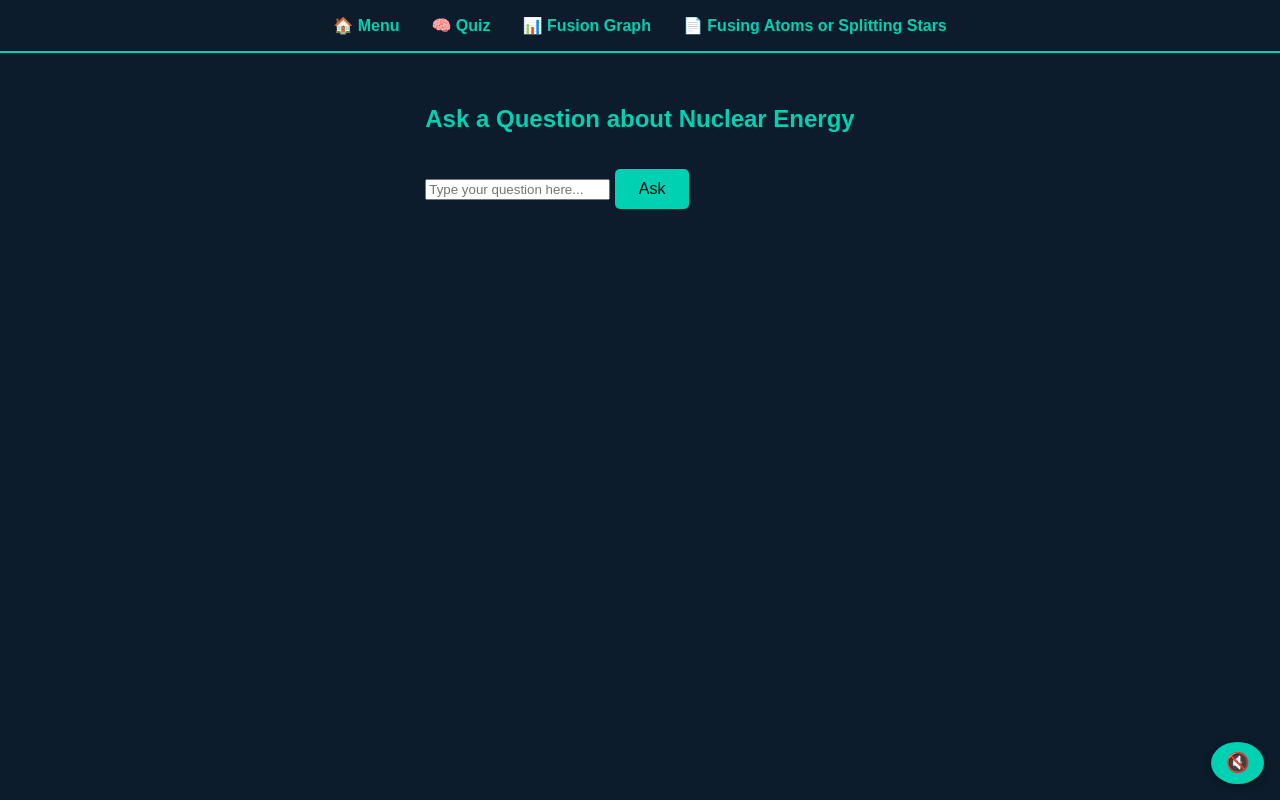
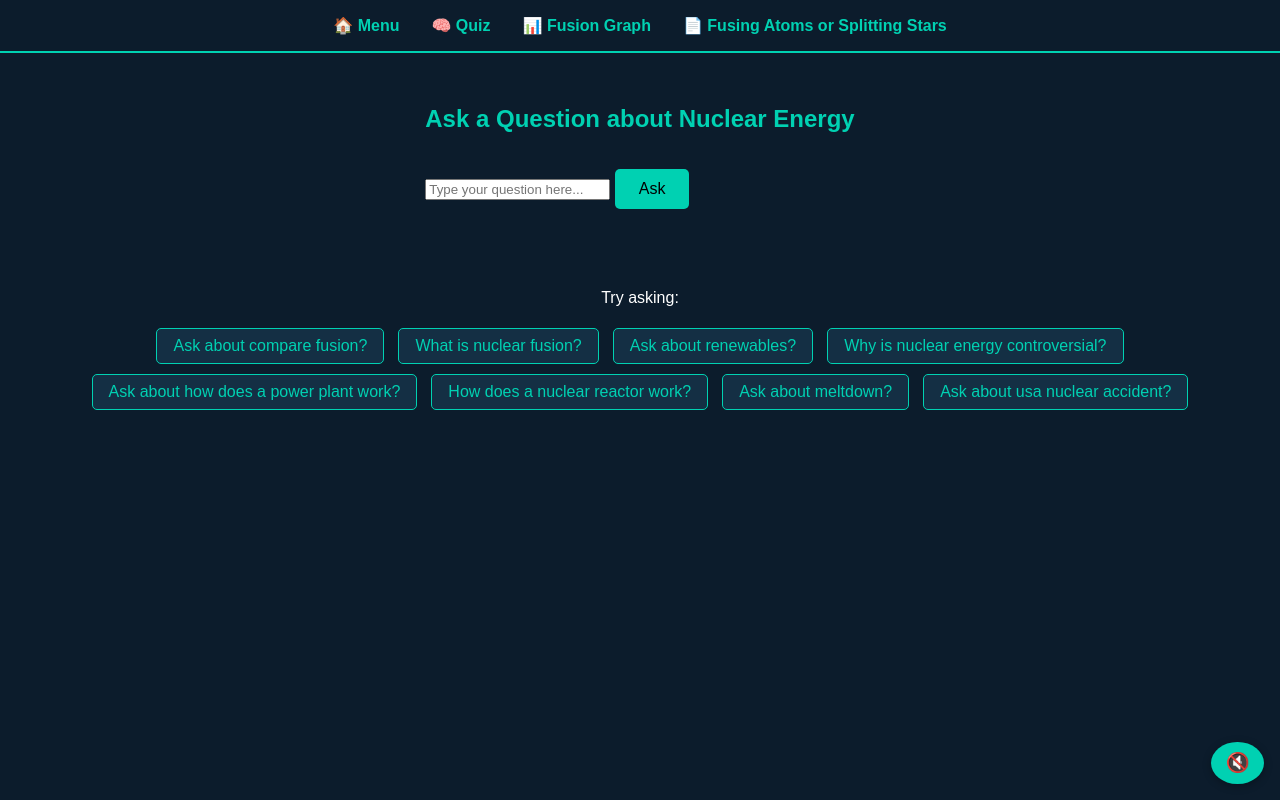
Before and after one commit to JelaniCreary06/eng1121-multimodal-project-fission-n-fusion, a plain HTML site: page qna.html in a window 1280 px wide. Drawn offline with Linux system fonts and the light colour scheme.

Commit message:
Added suggested questions.

```diff
--- a/qna.html
+++ b/qna.html
@@ -5,6 +5,28 @@
   <meta name="viewport" content="width=device-width, initial-scale=1.0" />
   <title>QNA</title>
   <link rel="stylesheet" href="src/style/style.css">
+  <style>
+    .suggestions {
+  margin-top: 1rem;
+  text-align: center;
+}
+
+.suggestions button {
+  background-color: #142f44;
+  color: #00d1b2;
+  border: 1px solid #00d1b2;
+  border-radius: 5px;
+  padding: 0.5rem 1rem;
+  margin: 0.3rem;
+  cursor: pointer;
+  transition: background 0.2s ease;
+}
+
+.suggestions button:hover {
+  background-color: #00d1b2;
+  color: black;
+}
+  </style>
 </head>
 
 <body>
@@ -24,6 +46,18 @@
     <p id="answer"></p>
   </div>
 
+  <div class="suggestions">
+    <p>Try asking:</p>
+    <button class="suggestion" id="suggestion-one">How does a nuclear reactor work?</button>
+    <button onclick="fillSuggestion('What is nuclear fusion?')">What is nuclear fusion?</button>
+    <button class="suggestion" id="suggestion-two">How does a nuclear reactor work?</button>
+    <button onclick="fillSuggestion('Why is nuclear energy controversial?')">Why is nuclear energy controversial?</button>
+    <button class="suggestion" id="suggestion-three">How does a nuclear reactor work?</button>
+    <button onclick="fillSuggestion('How does a nuclear reactor work?')">How does a nuclear reactor work?</button>
+    <button class="suggestion" id="suggestion-four">How does a nuclear reactor work?</button>
+    <button class="suggestion" id="suggestion-five">How does a nuclear reactor work?</button>
+  </div>
+
   <button id="music-toggle">🔇</button>
   <audio id="music-player" src="src/style/assets/Morning-Routine-Lofi-Study-Music(chosic.com).mp3" loop></audio>
 
--- a/src/scripts/qnaScript.js
+++ b/src/scripts/qnaScript.js
@@ -201,6 +201,16 @@ const faqResponses = [
     }
 ];
 
+const groupedKeywords = [];
+
+for (const answers of faqResponses) {
+    answers.keywords.forEach((k) => {
+        groupedKeywords.push(k);
+    });
+}
+
+console.log(groupedKeywords);
+
 function getAnswer() {
     const question = document.getElementById('user-question').value.toLowerCase();
     let response = "I'm not sure how to answer that. Try rephrasing or asking about nuclear fusion, fission, or safety.";
@@ -214,3 +224,30 @@ function getAnswer() {
 
     document.getElementById('answer').textContent = response;
 }
+
+function fillSuggestion(text) {
+    document.getElementById("user-question").value = text;
+    document.getElementById("user-question").focus();
+}
+
+function setSuggestion(element) {
+    const suggestion = Math.floor(Math.random() * (groupedKeywords.length + 1));
+    console.log(groupedKeywords[suggestion]);
+
+    element.textContent = "Ask about " + groupedKeywords[suggestion] + "?";
+    groupedKeywords.splice(suggestion, 1);
+}
+
+setSuggestion(document.getElementById('suggestion-one'));
+setSuggestion(document.getElementById('suggestion-two'));
+setSuggestion(document.getElementById('suggestion-three'));
+setSuggestion(document.getElementById('suggestion-four'));
+setSuggestion(document.getElementById('suggestion-five'));
+
+document.querySelectorAll('button').forEach((button) => {
+    if (button.className === "suggestion") {
+        button.addEventListener('click', (event) => {
+            fillSuggestion(event.target.textContent);
+        });
+    }
+});
```
